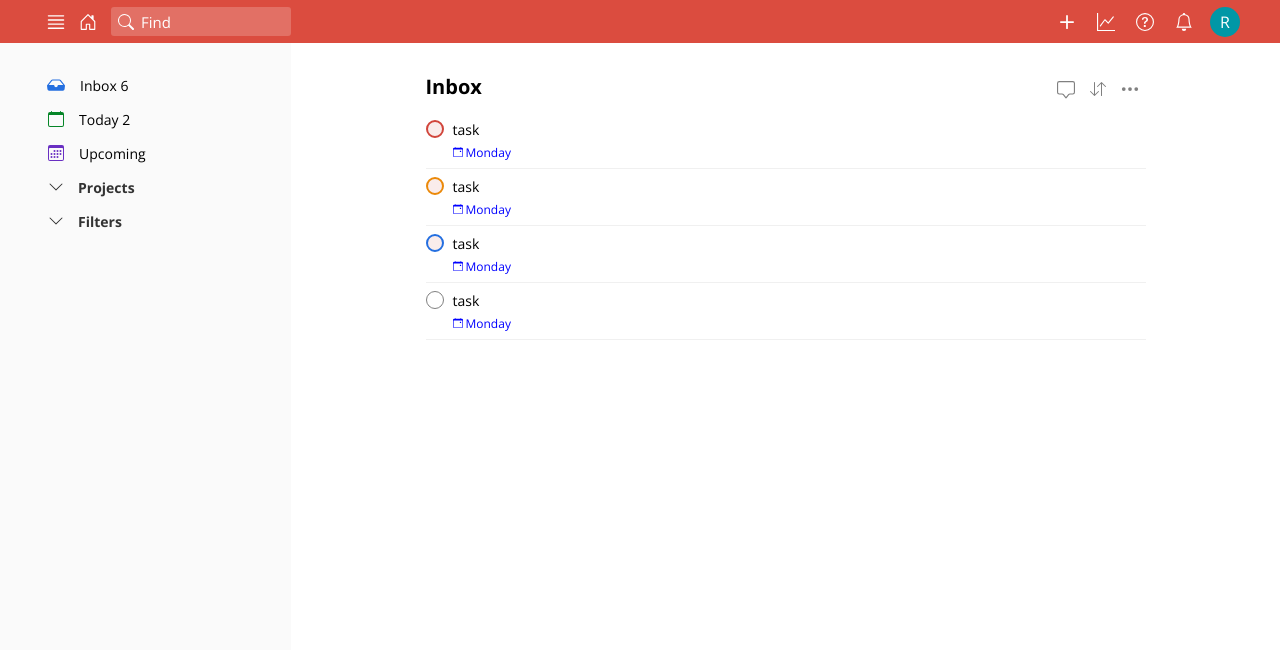
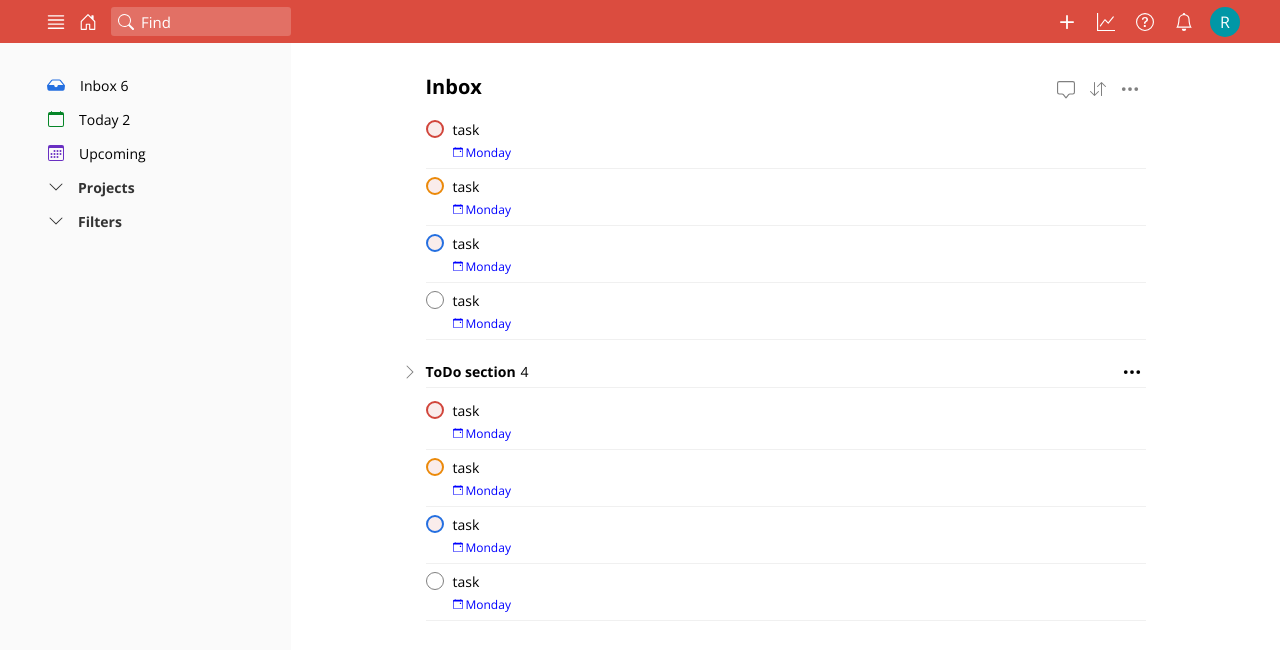
Before and after one commit to rafalrybicki/todoist_clone, a React (Create React App) app: page / in a window 1280 px wide. Shown: the top 650 px of the page. Built offline with nearby package versions, Linux system fonts and the light colour scheme.

Commit message:
Add TaskSection component

```diff
--- a/src/components/Inbox/index.js
+++ b/src/components/Inbox/index.js
@@ -5,7 +5,7 @@ import { ChatSquare, ArrowDownUp, ThreeDots } from 'react-bootstrap-icons';
 
 import IconBtn from '../shared/IconBtn';
 import Task from '../Task'
-// import TaskSection from '../shared/TaskSection';
+import TaskSection from '../shared/TaskSection';
 
 const StyledInbox = styled.div`
    display: flex;
@@ -61,12 +61,12 @@ function Inbox() {
          <Task priority="2" />
          <Task priority="3" />
          <Task priority="4" />
-         {/* <TaskSection name="ToDo section">
+         <TaskSection name="ToDo section">
             <Task priority="1" />
             <Task priority="2" />
             <Task priority="3" />
             <Task priority="4" />
-         </TaskSection> */}
+         </TaskSection>
       </StyledInbox>
    )
 }
--- a/src/components/shared/ChevronIcon.js
+++ b/src/components/shared/ChevronIcon.js
@@ -6,10 +6,10 @@ import { ChevronRight } from 'react-bootstrap-icons';
 const StyledChevronIcon = styled(ChevronRight)`
    height: 16px;
    width: 16px;
-   transition: transform 0.1s;
-   transform: ${props => props.rotate ? 'rotate(0)' : 'rotate(90deg)' };
+   transition: transform 0.2s;
+   transform: ${props => props.rotate ? 'rotate(0)' : 'rotate(90deg)'};
+   z-index: 1000;
 `
-
 
 function ChevronIcon({ rotate }) {
    return (
--- /dev/null
+++ b/src/components/shared/TaskSection.js
@@ -0,0 +1,88 @@
+import React, { useState } from 'react';
+import styled from 'styled-components';
+
+import Grip from './Grip';
+import IconBtn from './IconBtn';
+import ChevronIcon from './ChevronIcon';
+import { ThreeDots } from 'react-bootstrap-icons';
+
+const StyledTaskSection = styled.div`
+   position: relative;
+   padding: 20px 0;
+   width: 100%;
+
+   h2, .quantity {
+      font-size: 14px;
+      margin-right: 5px;
+      display: inline;
+   }
+
+   > ul {
+      margin-top: 5px;
+      padding-top: 5px;
+      border-top: 1px solid #f0f0f0;
+      width: 100%;
+      height: ${props => props.showList ? 'auto' : '0'};
+      transition: height .2s;
+      overflow: hidden;
+   }
+
+   > .grip {
+      top: 18px;
+      left: -57px;
+   }
+
+   > .chevron {
+      position: absolute !important;
+      top: 18px;
+      left: -30px;
+
+      svg {
+         color: grey;
+      }
+   }
+
+   > .chevron:hover {
+      svg {
+         color: #202020
+      }
+   }
+
+   &:hover {
+      > .grip {
+         color: grey;
+      }
+   }
+
+   .more {
+      position: absolute;
+      top: 18px;
+      right: 0
+   }
+`
+
+function TaskSection({ name = 'section', children }) {
+   const [showList, toggleSectionList] = useState(true);
+
+   return (
+      <StyledTaskSection showList={showList}>
+         <Grip />
+         <IconBtn hoverColor="#eee" width="28px" onClick={() => toggleSectionList(!showList)} cssClass="chevron">
+            <ChevronIcon rotate={showList} />
+         </IconBtn>
+
+         <h2>{name}</h2>
+         <span className="quantity">
+            {children.length > 0 && children.length}
+         </span>
+         <IconBtn hoverColor="#eee" width="28px" tooltip="More section actions" tooltipWidth="112px" cssClass="more">
+            <ThreeDots size="20"/>
+         </IconBtn>
+         <ul>
+            {children}
+         </ul>
+      </StyledTaskSection>
+   )
+}
+
+export default TaskSection
```
Also changed, not shown: 2 other files (tests, documents, lock files or other folders).
